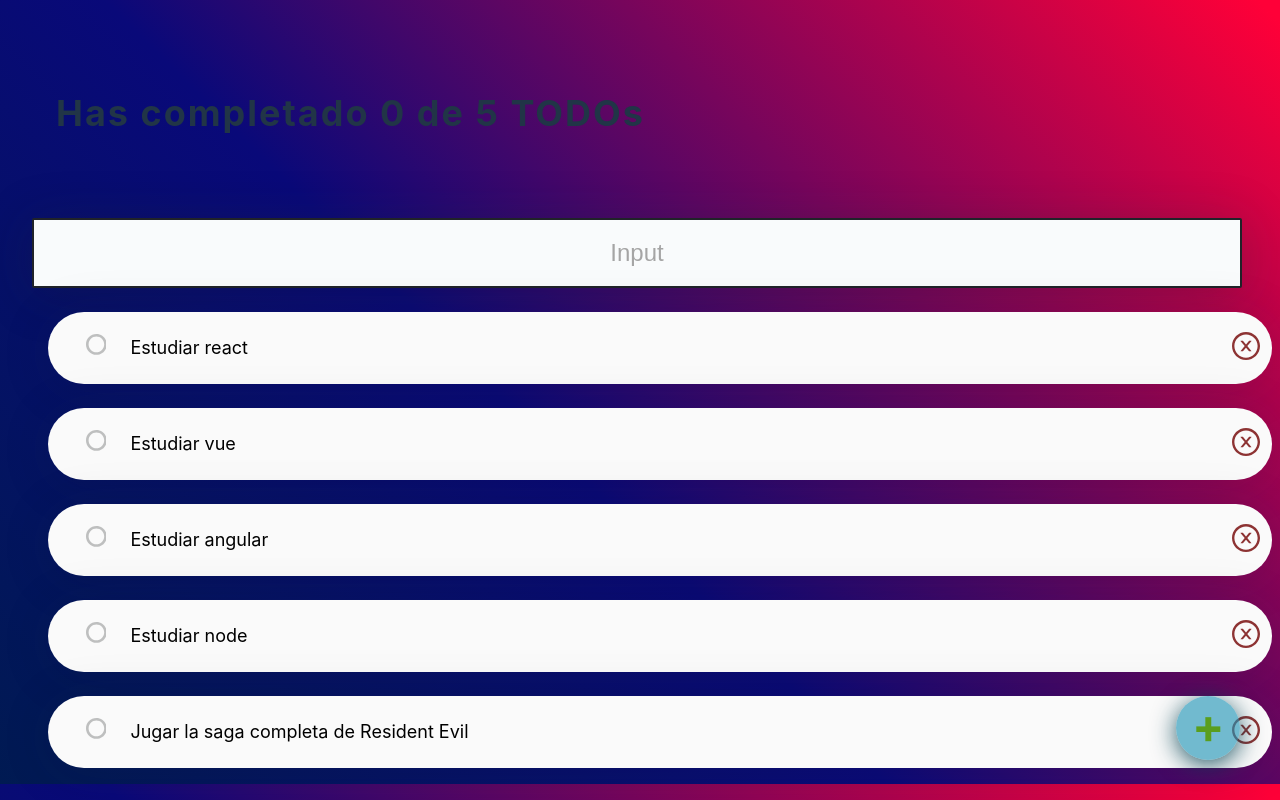
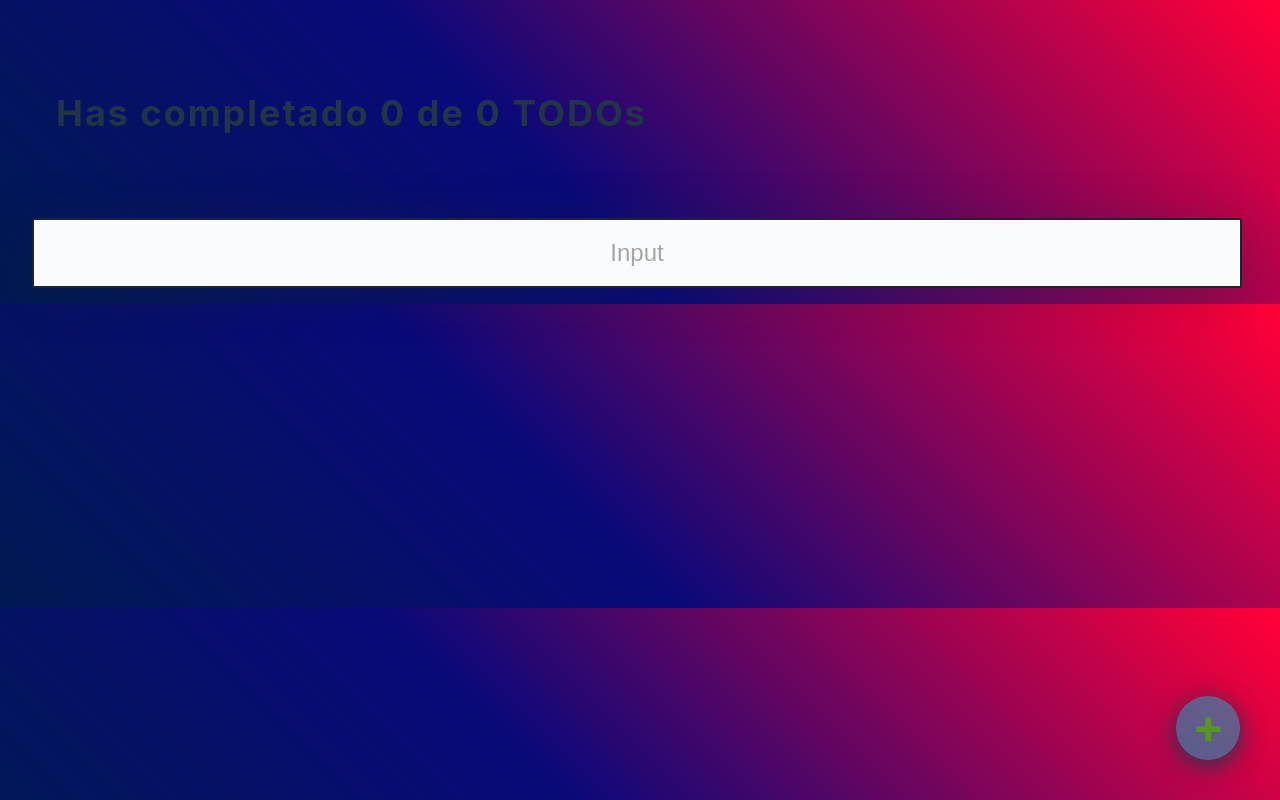
Before and after one commit to danieldrako/todo-machine, a React (Vite) app: page / in a window 1280 px wide. Built offline with nearby package versions, Linux system fonts and the light colour scheme.

Commit message:
local storage on react finished

```diff
--- a/src/App.jsx
+++ b/src/App.jsx
@@ -7,19 +7,31 @@
 
 //import './App.css'
 {/* //*===========================Todo List================================ */}
-const defaultTodos = [
-  { text: 'Estudiar react', completed: false },
-  { text: 'Estudiar vue', completed: false },
-  { text: 'Estudiar angular', completed: false },
-  { text: 'Estudiar node', completed: false },
-  { text: 'Jugar la saga completa de Resident Evil', completed: false }
-]
+// const defaultTodos = [
+//   { text: 'Estudiar react', completed: false },
+//   { text: 'Estudiar vue', completed: false },
+//   { text: 'Estudiar angular', completed: false },
+//   { text: 'Estudiar node', completed: false },
+//   { text: 'Jugar la saga completa de Resident Evil', completed: false }
+// ]
 {/* //*=========================================================== */}
 
+//localStorage.setItem('TODOS_V1', JSON.stringify(defaultTodos));
+//localStorage.removeItem('TODOS_V1')
 
 function App() {
+  const localStorageTodos = localStorage.getItem('TODOS_V1');
 
-  const [todos, setTodos] = useState(defaultTodos)
+  let parsedTodos;
+
+  if (!localStorageTodos) {
+    localStorage.setItem('TODOS_V1', JSON.stringify([]));
+    parsedTodos = [];
+  }else {
+    parsedTodos = JSON.parse(localStorageTodos);
+  }
+
+  const [todos, setTodos] = useState(parsedTodos)
   const [searchValue, setSearchValue] = useState('')
 
   const completedTodos = todos.filter(todo => !!todo.completed).length;
@@ -39,12 +51,19 @@
   }
 {/* //*</=========================SearchedTodos=============================/> */}
 
+  const saveTodos = (newTodos) => {
+    localStorage.setItem('TODOS_V1', JSON.stringify(newTodos));
+
+    setTodos(newTodos);
+  }
+
+
 {/* //*<=======================completeTodo====================================> */}
   const completeTodo = (text) => {
       const todoIndex = todos.findIndex(todo => todo.text === text)
       const newTodos = [...todos]
       todos[todoIndex].completed = true
-      setTodos(newTodos)
+      saveTodos(newTodos)
    }
 {/* //*</=======================completeTodo====================================/> */}
 
@@ -53,7 +72,7 @@
     const todoIndex = todos.findIndex(todo => todo.text === text)
     const newTodos = [...todos]
     newTodos.splice(todoIndex,1)
-    setTodos(newTodos)
+    saveTodos(newTodos)
  }
  {/* //*</=======================deleteTodo====================================/> */}
 
```
